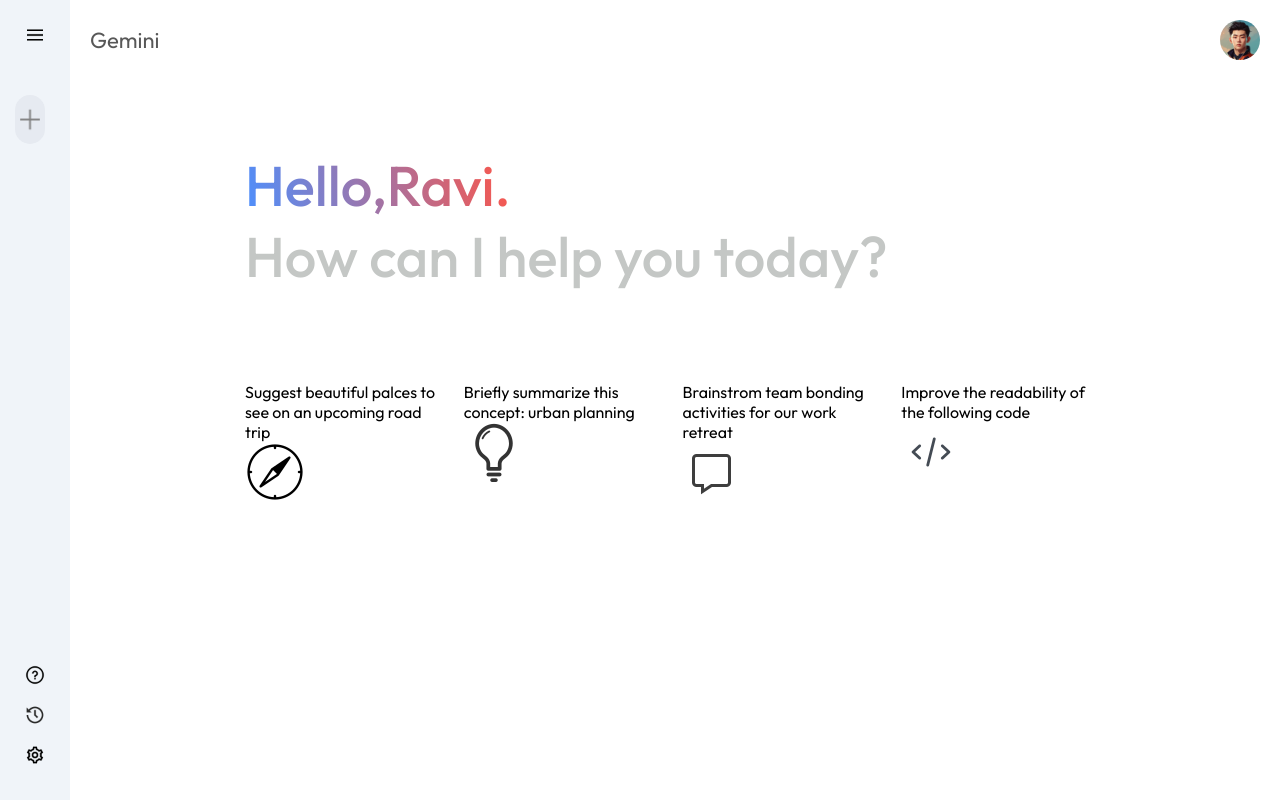
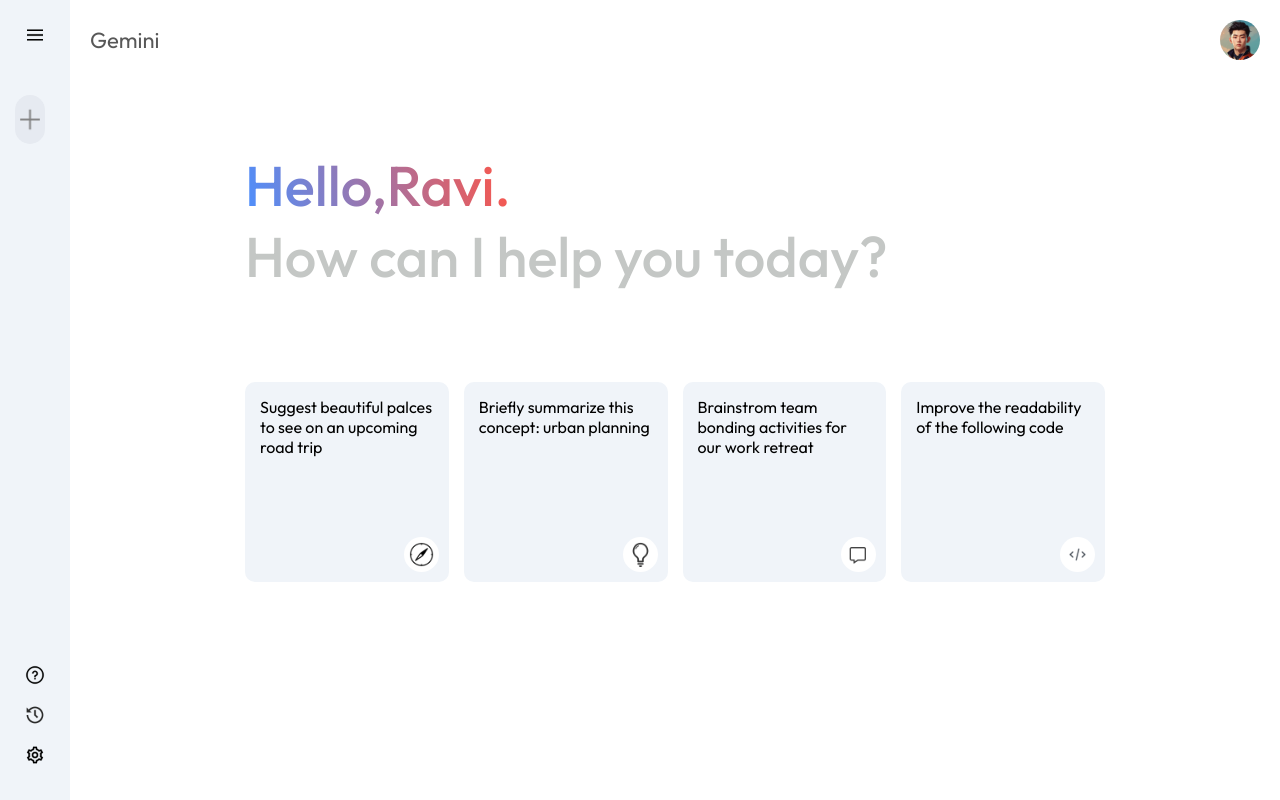
Before and after one commit to RaviKumar-09/Google-Gemini-2.0, a React (Vite) app in the folder gemini-clone/: page / in a window 1280 px wide. Built offline with nearby package versions, Linux system fonts and the light colour scheme.

Commit message:
placed card images at left bottom

```diff
--- a/gemini-clone/src/components/Main/Main.css
+++ b/gemini-clone/src/components/Main/Main.css
@@ -46,7 +46,7 @@
     padding: 20px;
 }
 
-.main.card{
+.main .card{
     height: 200px;
     padding: 15px;
     background-color: #f0f4f9;
@@ -55,3 +55,13 @@
     cursor: pointer;
 
 }
+
+.main .card img{
+    width: 35px;
+    padding: 5px;
+    position: absolute;
+    background-color: white;
+    border-radius: 20px;
+    bottom: 10px;
+    right: 10px;
+}
```
